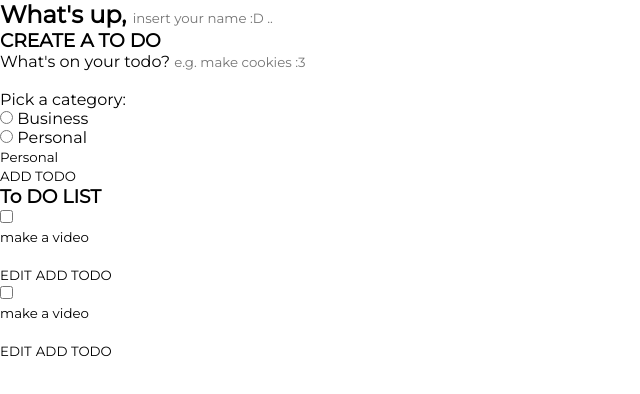
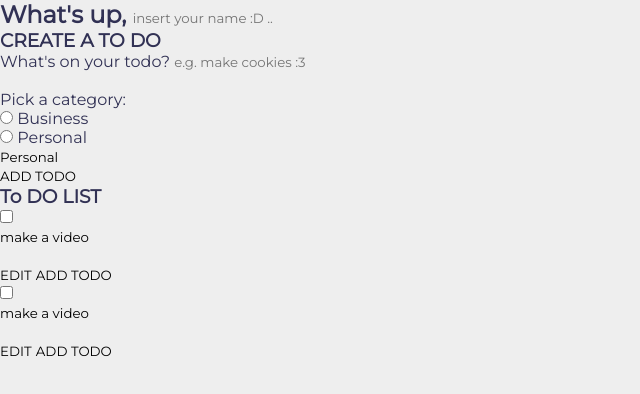
Before and after one commit to emieps/Js-To-Do-List, a plain HTML site: page index.html in a window 1280 px wide. Shown: the whole page, without its empty margins (0-640 px from the left). Drawn offline with Linux system fonts and the light colour scheme.

Commit message:
body style added

```diff
--- a/stylesheet.css
+++ b/stylesheet.css
@@ -34,3 +34,8 @@ input:not([type="radio"]):not([type="checkbox"]), button{
     /* hou mouse cursor its appeared */
     cursor: initial;
 }
+
+body {
+    background: var(--light);
+    color: var(--dark);
+}
```
